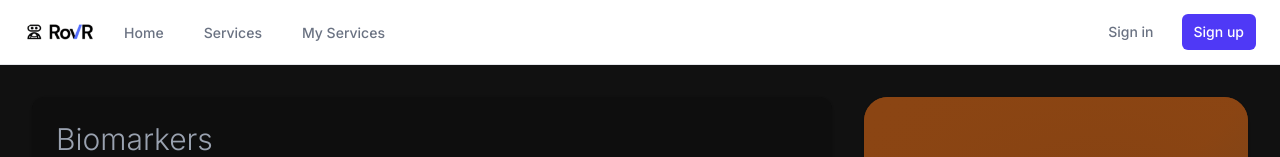
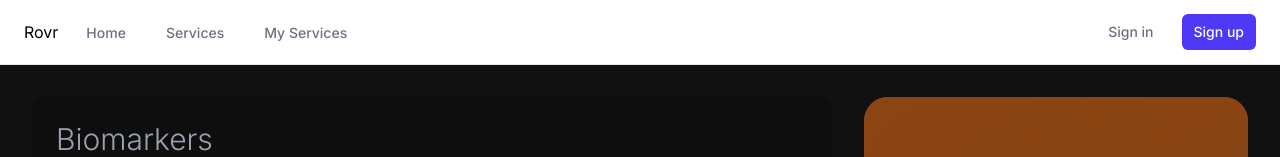
Before and after one commit to Abiddy/health-dashboard, a Next.js app: page / in a window 1280 px wide. Shown: the top 157 px of the page. Built offline with nearby package versions, Linux system fonts and the light colour scheme; no server answers; the database is empty.

Commit message:
changing logo

```diff
--- a/src/components/NavBar.tsx
+++ b/src/components/NavBar.tsx
@@ -40,7 +40,7 @@ export default function NavBar() {
           <div className="flex">
             <div className="flex-shrink-0 flex items-center">
               <Link href="/" className="flex items-center">
-                <img src="/rovrlogo.png" alt="Rovr Logo" className="h-8 w-auto" />
+               Rovr
               </Link>
             </div>
 
```
